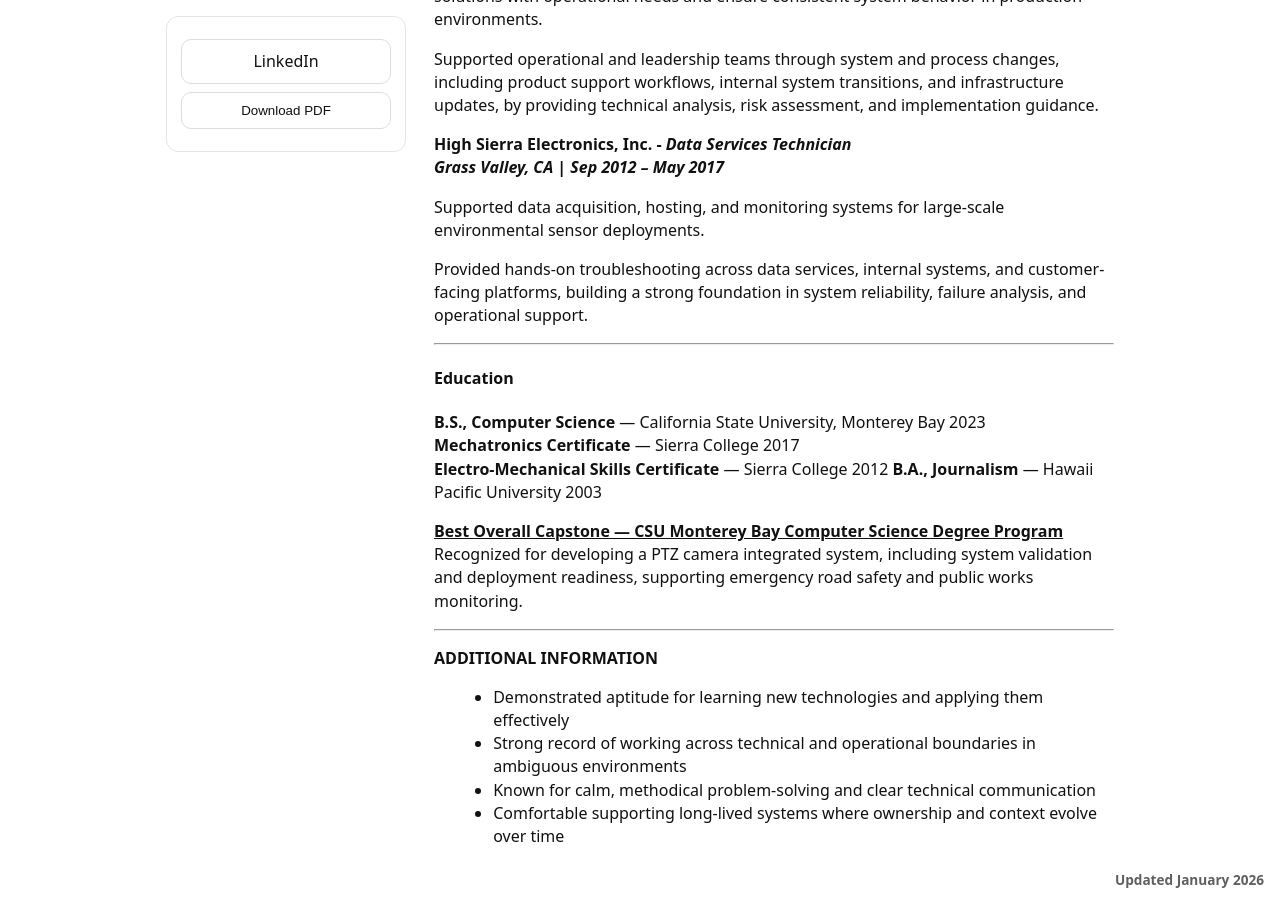
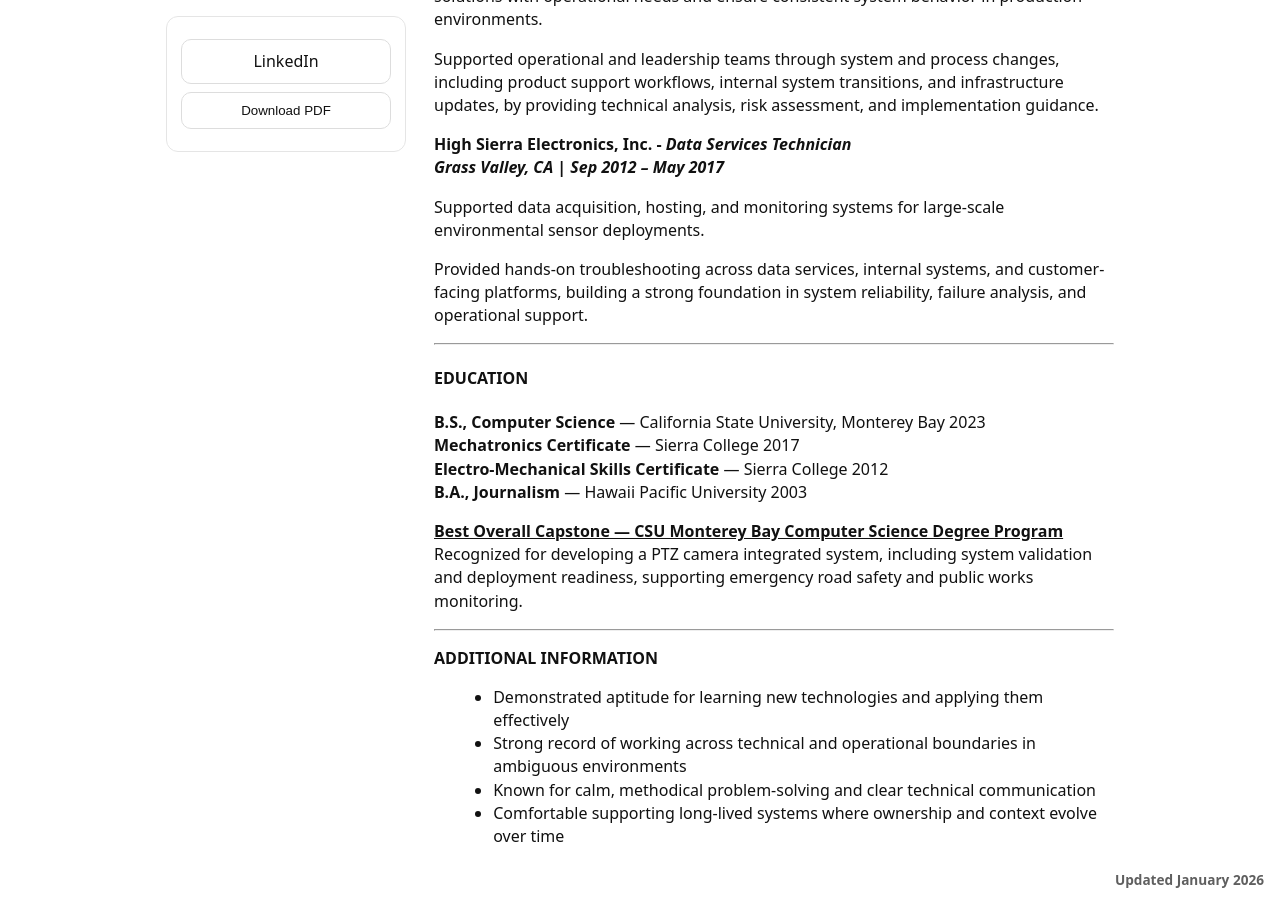
Before and after one commit to jostagirl/PublicResume, a Jekyll site: the page built from index.md, in a window 1280 px wide and 900 px high, scrolled down 1486 px. Built offline with Jekyll 4.4.1, drawn with Linux system fonts in a browser that asks for light colours; our own code applies the rules of GitHub Pages for plain Markdown files.

Commit message:
Publish resume site update

```diff
--- a/index.md
+++ b/index.md
@@ -64,7 +64,7 @@ Provided hands-on troubleshooting across data services, internal systems, and cu
 
 ---
 
-#### Education
+#### EDUCATION
 **B.S., Computer Science** — California State University, Monterey Bay 2023
 **Mechatronics Certificate** — Sierra College 2017
 **Electro-Mechanical Skills Certificate** — Sierra College 2012
```
